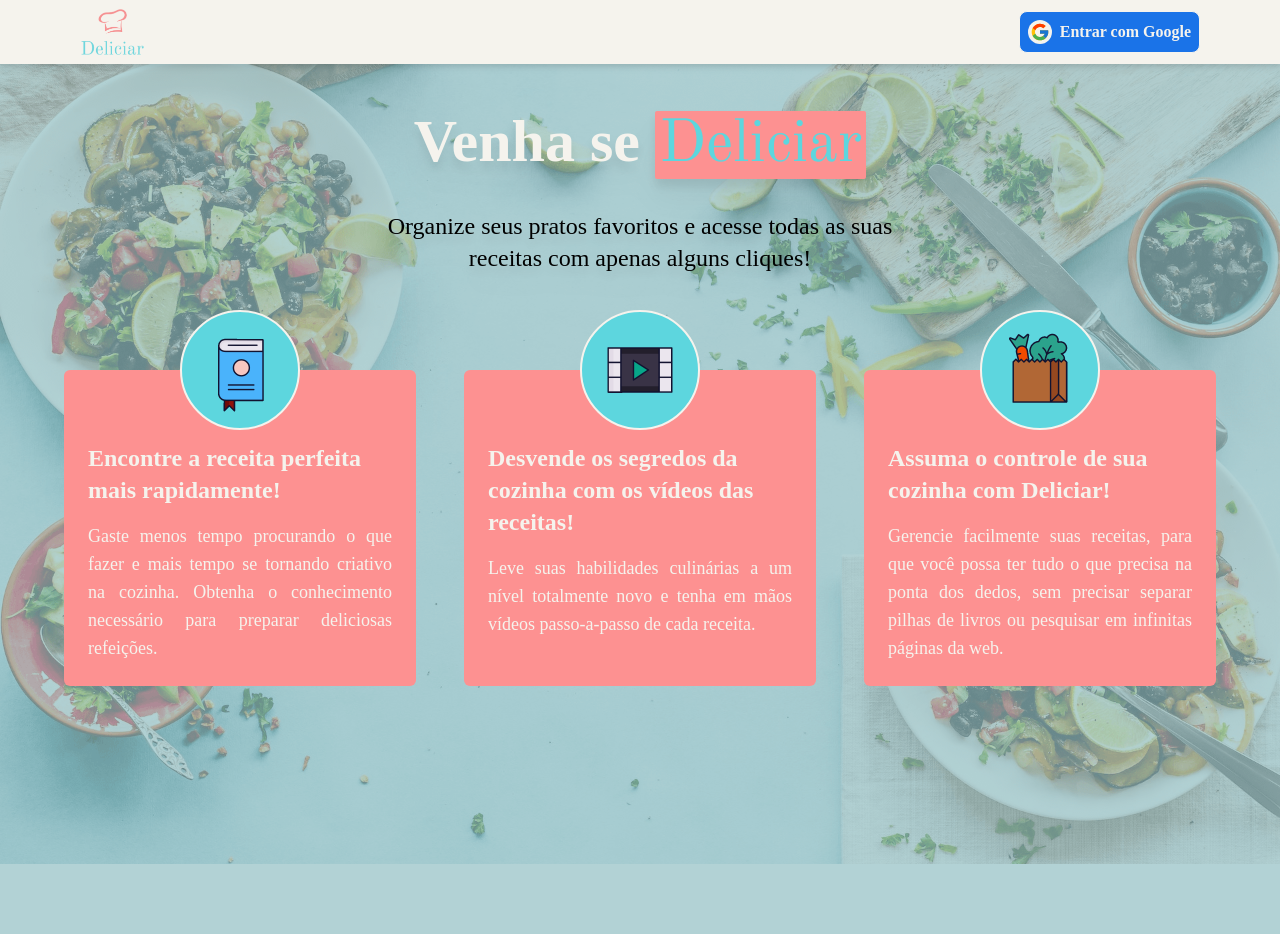
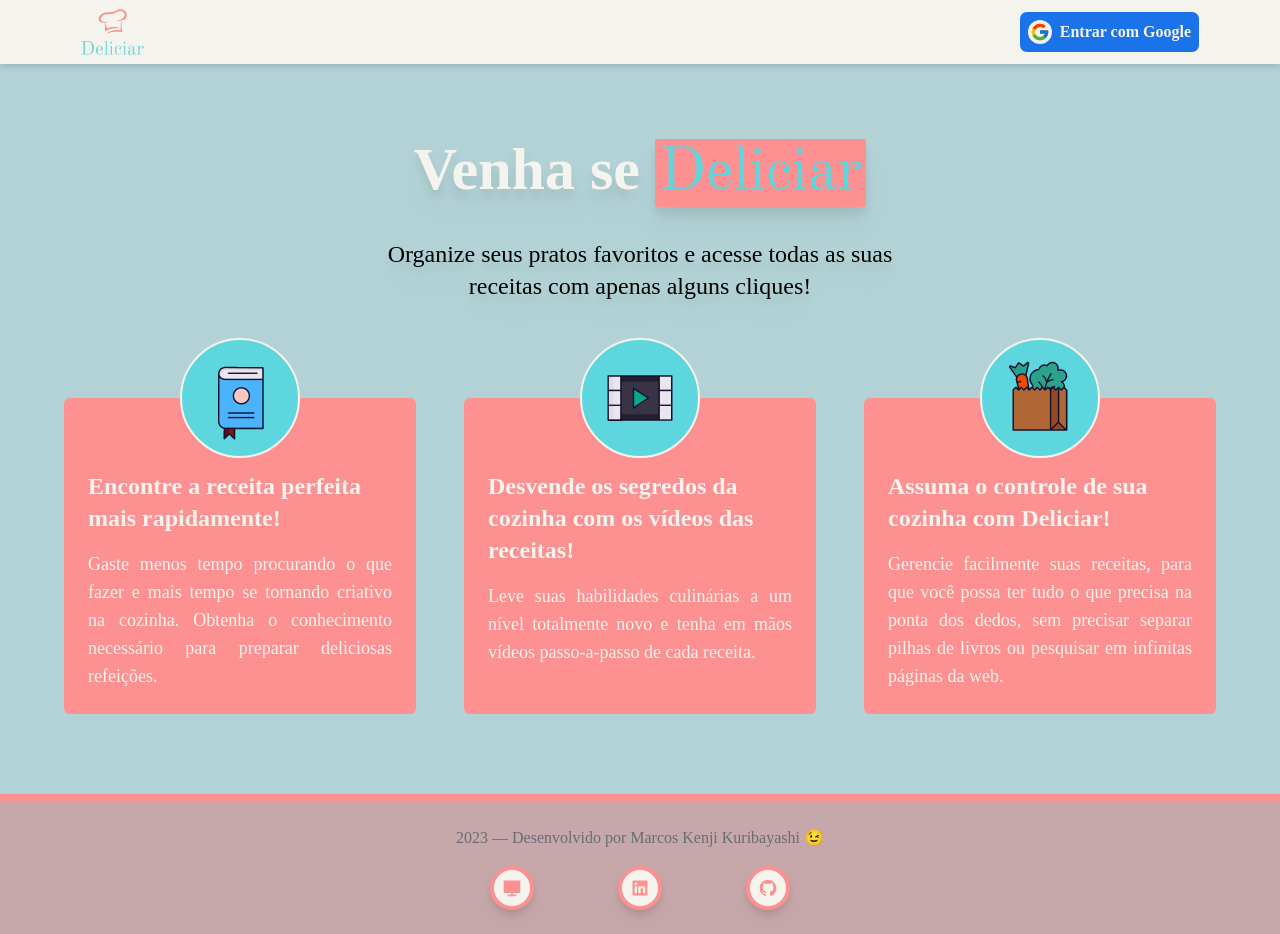
Before and after one commit to kenmarcos/deliciar, a Next.js app: page / in a window 1280 px wide. Before the commit the page ends 864 px from the top, so only its background shows below. Built offline with nearby package versions, Linux system fonts and the light colour scheme; no server answers; a web font is replaced by a local one.

Commit message:
feat: add home page layout

```diff
--- /dev/null
+++ b/src/components/Footer/index.tsx
@@ -0,0 +1,42 @@
+import { SocialLink } from "components/SocialButton";
+import Link from "next/link";
+
+import {
+  RiComputerFill,
+  RiLinkedinBoxFill,
+  RiGithubFill,
+} from "react-icons/ri";
+
+export const Footer = () => {
+  const currentYear = new Date().getFullYear();
+
+  return (
+    <footer className="bg-pink-100 py-6 border-t-8 border-pink-200">
+      <div className="max-w-6xl mx-auto">
+        <p className="max-w-md mx-auto text-center mb-4 text-gray-500">
+          {currentYear} — Desenvolvido por Marcos Kenji Kuribayashi 😉
+        </p>
+
+        <ul className="max-w-sm mx-auto grid grid-cols-3 justify-items-center">
+          <li>
+            <SocialLink link="https://marcos-kuribayashi.vercel.app">
+              <RiComputerFill className="text-xl" />
+            </SocialLink>
+          </li>
+
+          <li>
+            <SocialLink link="https://linkedin.com/in/marcos-kuribayashi">
+              <RiLinkedinBoxFill className="text-xl" />
+            </SocialLink>
+          </li>
+
+          <li>
+            <SocialLink link="https://github.com/kenmarcos">
+              <RiGithubFill className="text-xl" />
+            </SocialLink>
+          </li>
+        </ul>
+      </div>
+    </footer>
+  );
+};
--- a/src/components/Header/index.tsx
+++ b/src/components/Header/index.tsx
@@ -19,7 +19,7 @@
   return (
     <header className="bg-white px-4 py-2 drop-shadow-md">
       <div className="px-4 max-w-6xl mx-auto flex justify-between items-center">
-        <Image src={logo} alt="logo" width={65} height={65} />
+        <Image src={logo} alt="logo" width={65} height={65} quality={100} />
 
         {!session ? (
           <button
--- /dev/null
+++ b/src/components/Layout/index.tsx
@@ -0,0 +1,17 @@
+import { Footer } from "components/Footer";
+import { Header } from "components/Header";
+import { ReactNode } from "react";
+
+interface LayoutProps {
+  children: ReactNode;
+}
+
+export const Layout = (props: LayoutProps) => {
+  return (
+    <>
+      <Header />
+      <main className="mt-16 mb-20">{props.children}</main>
+      <Footer />
+    </>
+  );
+};
--- /dev/null
+++ b/src/components/SocialButton/index.tsx
@@ -0,0 +1,20 @@
+import Link from "next/link";
+import React, { ReactNode } from "react";
+
+interface SocialLinkProps {
+  link: string;
+  children: ReactNode;
+}
+
+export const SocialLink = (props: SocialLinkProps) => {
+  return (
+    <Link
+      className="block bg-white p-2 rounded-full border-4 drop-shadow-lg duration-300 border-pink-200 text-pink-200 hover:text-white hover:bg-blue-200 hover:border-blue-200"
+      href={props.link}
+      target="_blank"
+      rel="noopener noreferrer"
+    >
+      {props.children}
+    </Link>
+  );
+};
--- a/src/pages/_app.tsx
+++ b/src/pages/_app.tsx
@@ -5,12 +5,15 @@
 import { Header } from "components/Header";
 import store from "store";
 import "styles/global.css";
+import { Footer } from "components/Footer";
+import { Layout } from "components/Layout";
 
 export default function App({ Component, pageProps }: AppProps) {
   return (
     <SessionProvider session={pageProps.session}>
-      <Header />
-      <Component {...pageProps} />
+      <Layout>
+        <Component {...pageProps} />
+      </Layout>
     </SessionProvider>
   );
 }
--- a/src/pages/index.tsx
+++ b/src/pages/index.tsx
@@ -2,7 +2,6 @@
 import { GetServerSideProps } from "next";
 import { getSession } from "next-auth/react";
 import Head from "next/head";
-import Image from "next/image";
 import book from "/public/img/book.gif";
 import film from "/public/img/film.gif";
 import food from "/public/img/food.gif";
@@ -13,8 +12,6 @@
       <Head>
         <title>Deliciar</title>
       </Head>
-      <main className="bg-home bg-cover bg-center sm:h-screen">
-        <div className=" bg-blue-100 bg-opacity-70 px-4 py-6 h-full">
       <section className="max-w-6xl mb-20 mt-3 mx-auto flex justify-center items-center">
         <div className="drop-shadow-xl">
           <h1 className="leading-snug text-6xl text-white font-bold text-center mb-6 rounded-md">
@@ -25,8 +22,8 @@
           </h1>
 
           <h2 className="text-center mb-4 text-xl sm:text-2xl max-w-xl">
-                Organize seus pratos favoritos e acesse todas as suas receitas
-                com apenas alguns cliques!
+            Organize seus pratos favoritos e acesse todas as suas receitas com
+            apenas alguns cliques!
           </h2>
           {/*
               <button className="w-full max-w-xs mx-auto shadow-xl block bg-blue-200 text-white font-black text-xl sm:text-2xl rounded-lg p-3 hover:bg-blue-300">
@@ -100,8 +97,6 @@
               </div> */}
         </div>
       </section>
-        </div>
-      </main>
     </>
   );
 }
```
Lines whose indentation alone changed are shown as unchanged.
